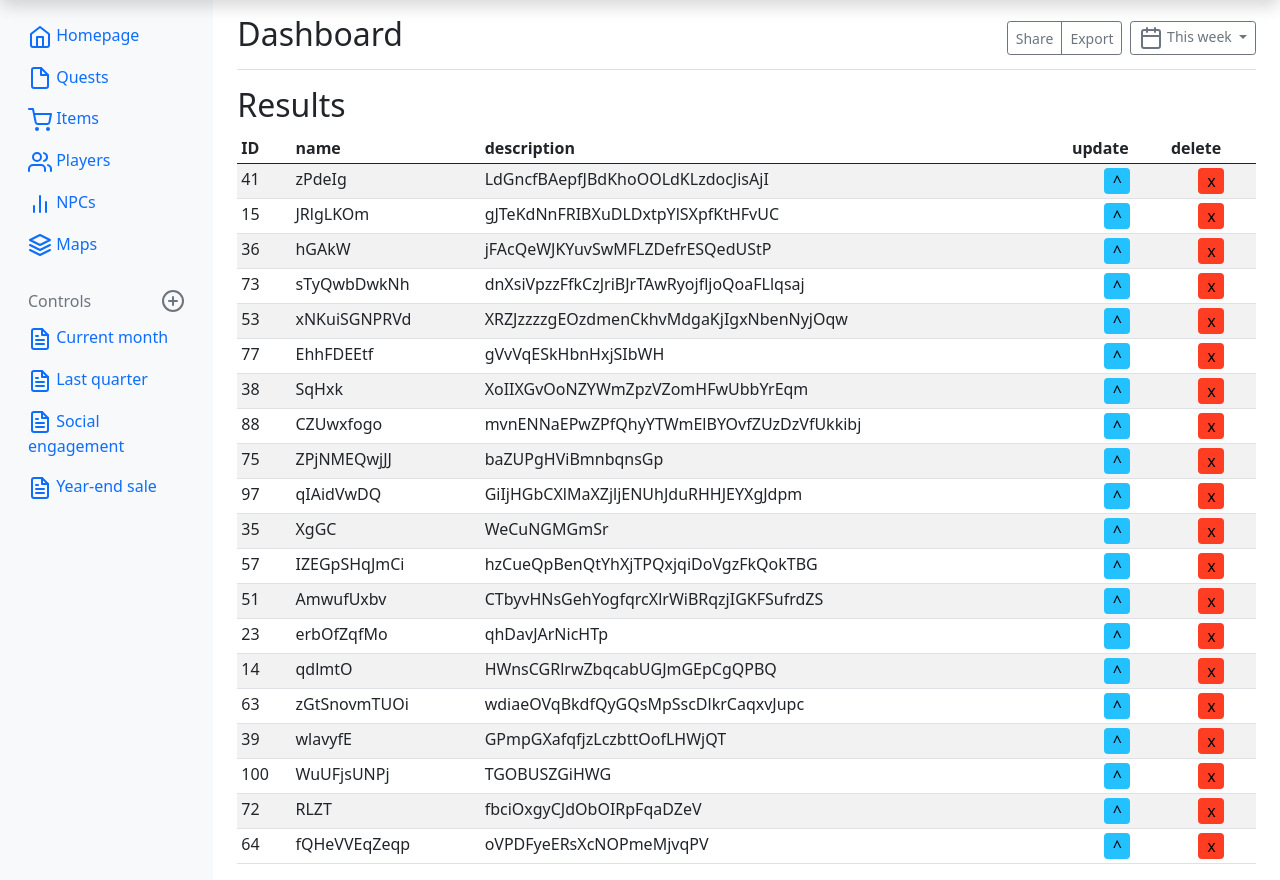
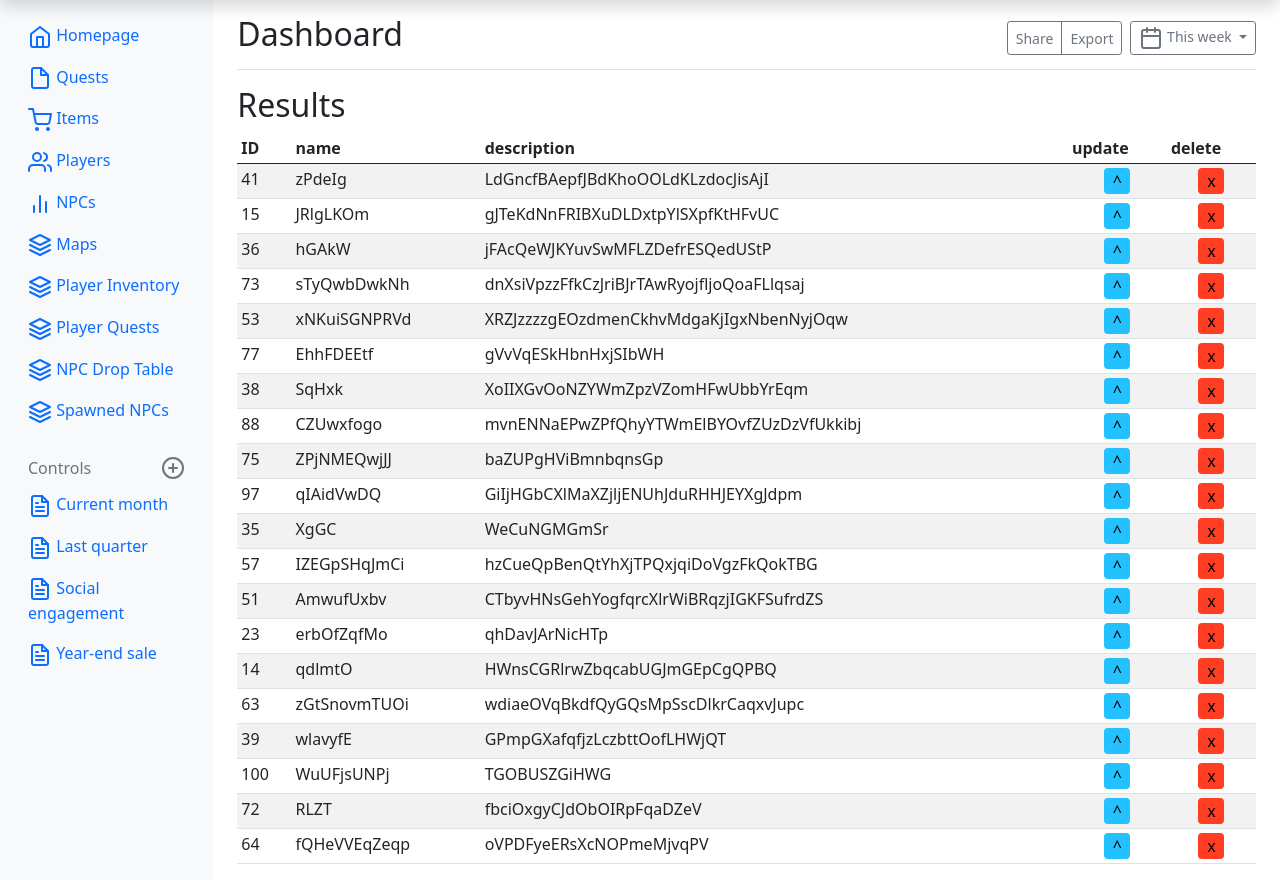
Before and after one commit to ZackMason/OSUOnline, a Flask app: page / in a window 1280 px wide. Shown: the part 57-937 px from the top of the page. Run offline with Flask 2, Linux system fonts and the light colour scheme.

Commit message:
added missing tables

```diff
--- a/server.py
+++ b/server.py
@@ -151,6 +151,61 @@ def maps():
 
     return render_template('maps.html', title='Maps', attributes=attributes, results=entities)
 
+
+@app.route('/player_inventory')
+def player_inventory():
+    attributes = ['pid', 'ItemID']
+    entities = [ {'pid': randrange(0,100), 'ItemID': randrange(0,100)} for i in range(20)]
+
+    if request.method == 'POST':
+        flash('Post request: ' + str(request.form))
+    elif request.method == 'GET':
+        pass
+
+    return render_template('player_inventory.html', title='Player Inventory', attributes=attributes, results=entities)
+
+
+@app.route('/player_quests')
+def player_quests():
+    attributes = ['pid', 'qid']
+    entities = [ {'pid': randrange(0,100), 'qid': randrange(0,100)} for i in range(20)]
+
+    if request.method == 'POST':
+        flash('Post request: ' + str(request.form))
+    elif request.method == 'GET':
+        pass
+
+    return render_template('player_inventory.html', title='Player Quests', attributes=attributes, results=entities)
+
+@app.route('/npc_droptable')
+def npc_droptable():
+    attributes = ['pid', 'ItemID']
+    entities = [ {'pid': randrange(0,100), 'ItemID': randrange(0,100)} for i in range(20)]
+
+    if request.method == 'POST':
+        flash('Post request: ' + str(request.form))
+    elif request.method == 'GET':
+        pass
+
+    return render_template('player_inventory.html', title='NPC Drop Table', attributes=attributes, results=entities)
+
+@app.route('/npc_spawned')
+def npc_spawned():
+    attributes = ['pid', 'mid']
+    entities = [ {'pid': randrange(0,100), 'mid': randrange(0,100)} for i in range(20)]
+
+    if request.method == 'POST':
+        flash('Post request: ' + str(request.form))
+    elif request.method == 'GET':
+        pass
+
+    return render_template('player_inventory.html', title='NPCs Spawned', attributes=attributes, results=entities)
+
+
+
+
+
+
 @app.route('/')
 @app.route('/home')
 @app.route('/homepage')
--- a/templates/dashboard.html
+++ b/templates/dashboard.html
@@ -74,6 +74,30 @@
                 Maps
               </a>
             </li>
+            <li class="nav-item">
+                <a class="nav-link" href="player_inventory">
+                  <svg xmlns="http://www.w3.org/2000/svg" width="24" height="24" viewBox="0 0 24 24" fill="none" stroke="currentColor" stroke-width="2" stroke-linecap="round" stroke-linejoin="round" class="feather feather-layers"><polygon points="12 2 2 7 12 12 22 7 12 2"></polygon><polyline points="2 17 12 22 22 17"></polyline><polyline points="2 12 12 17 22 12"></polyline></svg>
+                  Player Inventory
+                </a>
+              </li>
+              <li class="nav-item">
+                <a class="nav-link" href="player_quests">
+                  <svg xmlns="http://www.w3.org/2000/svg" width="24" height="24" viewBox="0 0 24 24" fill="none" stroke="currentColor" stroke-width="2" stroke-linecap="round" stroke-linejoin="round" class="feather feather-layers"><polygon points="12 2 2 7 12 12 22 7 12 2"></polygon><polyline points="2 17 12 22 22 17"></polyline><polyline points="2 12 12 17 22 12"></polyline></svg>
+                  Player Quests
+                </a>
+              </li>
+              <li class="nav-item">
+                <a class="nav-link" href="npc_droptable">
+                  <svg xmlns="http://www.w3.org/2000/svg" width="24" height="24" viewBox="0 0 24 24" fill="none" stroke="currentColor" stroke-width="2" stroke-linecap="round" stroke-linejoin="round" class="feather feather-layers"><polygon points="12 2 2 7 12 12 22 7 12 2"></polygon><polyline points="2 17 12 22 22 17"></polyline><polyline points="2 12 12 17 22 12"></polyline></svg>
+                  NPC Drop Table
+                </a>
+              </li>
+              <li class="nav-item">
+                <a class="nav-link" href="npc_spawned">
+                  <svg xmlns="http://www.w3.org/2000/svg" width="24" height="24" viewBox="0 0 24 24" fill="none" stroke="currentColor" stroke-width="2" stroke-linecap="round" stroke-linejoin="round" class="feather feather-layers"><polygon points="12 2 2 7 12 12 22 7 12 2"></polygon><polyline points="2 17 12 22 22 17"></polyline><polyline points="2 12 12 17 22 12"></polyline></svg>
+                  Spawned NPCs
+                </a>
+              </li>
           </ul>
 
           <h6 class="sidebar-heading d-flex justify-content-between align-items-center px-3 mt-4 mb-1 text-muted">
```
Also changed, not shown: templates/player_inventory.html (added, +15 -0 lines).
